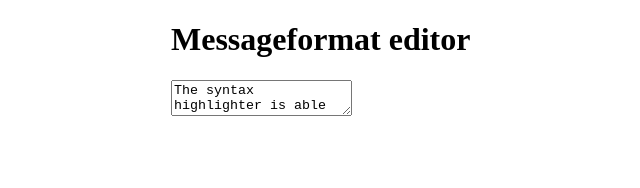
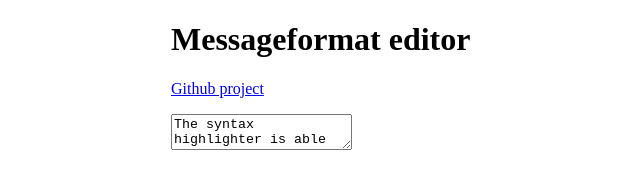
Before and after one commit to vogelsgesang/messageformat.codemirror, a website with bundled scripts: page index.html in a window 1280 px wide. Shown: the whole page, without its empty margins (69-709 px from the left). Built offline with nearby package versions, Linux system fonts and the light colour scheme; files whose address does not match are found by name.

Commit message:
demo page: added link to github project

```diff
--- a/index.html
+++ b/index.html
@@ -37,6 +37,10 @@
   <body>
     <div class="container">
       <h1>Messageformat editor</h1>
+
+      <p>
+        <a href="https://github.com/vogelsgesang/messageformat.codemirror">Github project</a>
+      </p>
 
       <textarea id="editor">The syntax highlighter is able to handle plain strings,
 escaped characters \{ \# \u1234,
```
